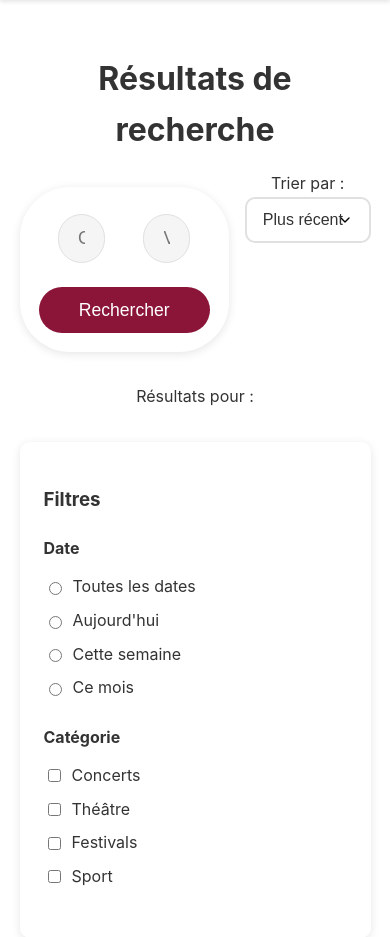
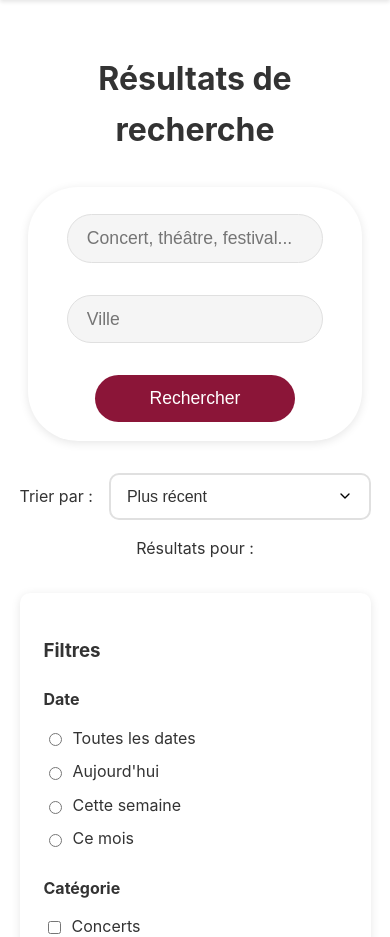
Before and after one commit to APPG3A-2025/EventAccess, a PHP site: page /pages/search-results.html in a window 390 px wide. Shown: the part 70-1007 px from the top of the page. Run offline with PHP 8.4, Linux system fonts and the light colour scheme.

Commit message:
Fix Barre recherche responsive

```diff
--- a/assets/css/styles.css
+++ b/assets/css/styles.css
@@ -2228,3 +2228,71 @@ select option {
     border-color: var(--secondary-color);
     color: var(--secondary-color); /* Optionnel : change aussi la couleur du texte */
 }
+
+/* Ajuster les styles de la barre de recherche en responsive */
+@media (max-width: 768px) {
+    .search-controls {
+        flex-direction: column;
+        gap: 1rem;
+        width: 100%;
+    }
+
+    .search-bar {
+        width: 100%;
+    }
+
+    .search-bar form {
+        flex-direction: column;
+        gap: 1rem;
+    }
+
+    .search-inputs {
+        flex-direction: column;
+        gap: 1rem;
+    }
+
+    .search-input-group {
+        width: 100%;
+    }
+
+    .search-input-group input {
+        width: 100%;
+        box-sizing: border-box;
+    }
+
+    .search-bar button {
+        width: 100%;
+        margin-top: 0.5rem;
+    }
+
+    .sort-control {
+        width: 100%;
+        display: flex;
+        align-items: center;
+        gap: 1rem;
+    }
+
+    .sort-control select {
+        flex: 1;
+    }
+}
+
+/* Ajuster la largeur des champs de recherche */
+.search-inputs {
+    display: flex;
+    gap: 1rem;
+    width: 100%;
+}
+
+.search-input-group {
+    flex: 1;
+    min-width: 0; /* Permet aux éléments de rétrécir correctement */
+}
+
+/* S'assurer que le bouton de recherche reste aligné */
+.search-bar button {
+    align-self: stretch; /* Assure que le bouton prend toute la hauteur */
+    display: flex;
+    align-items: center;
+    justify-content: center;
+}
```
